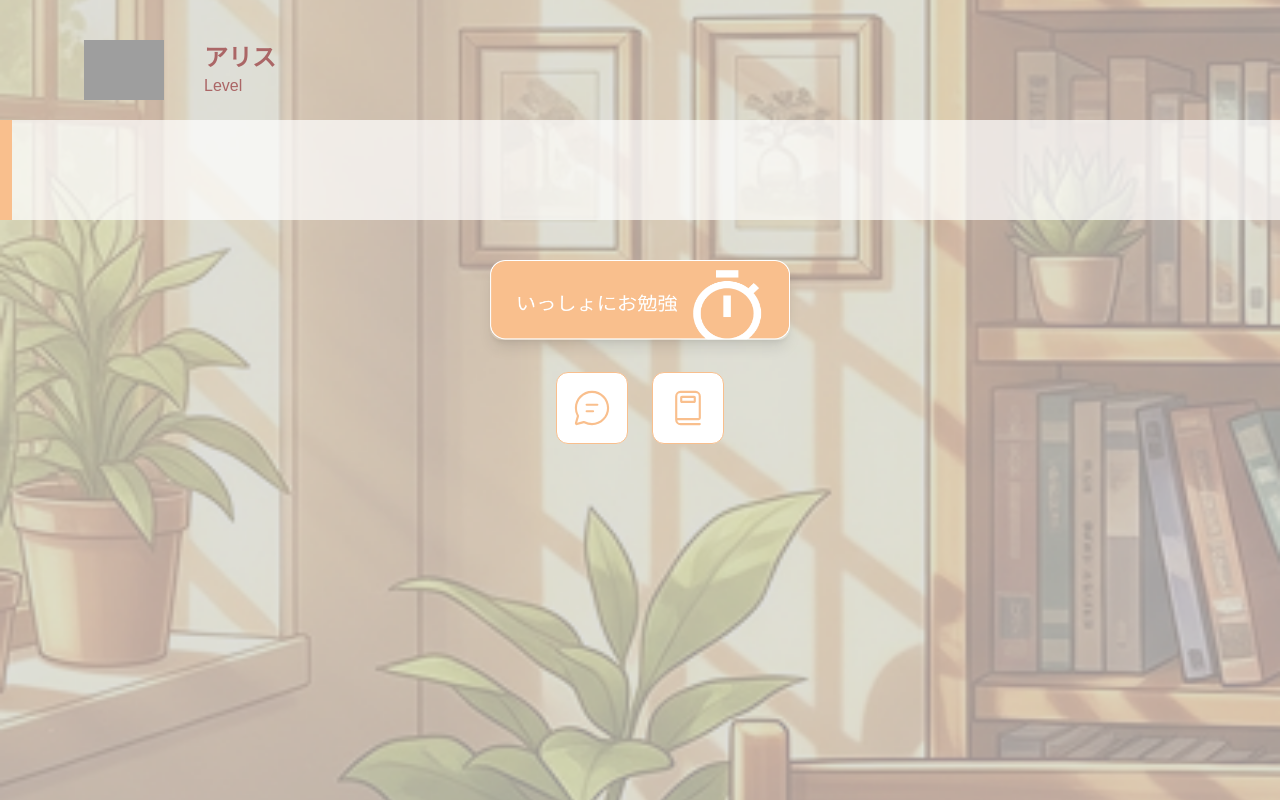
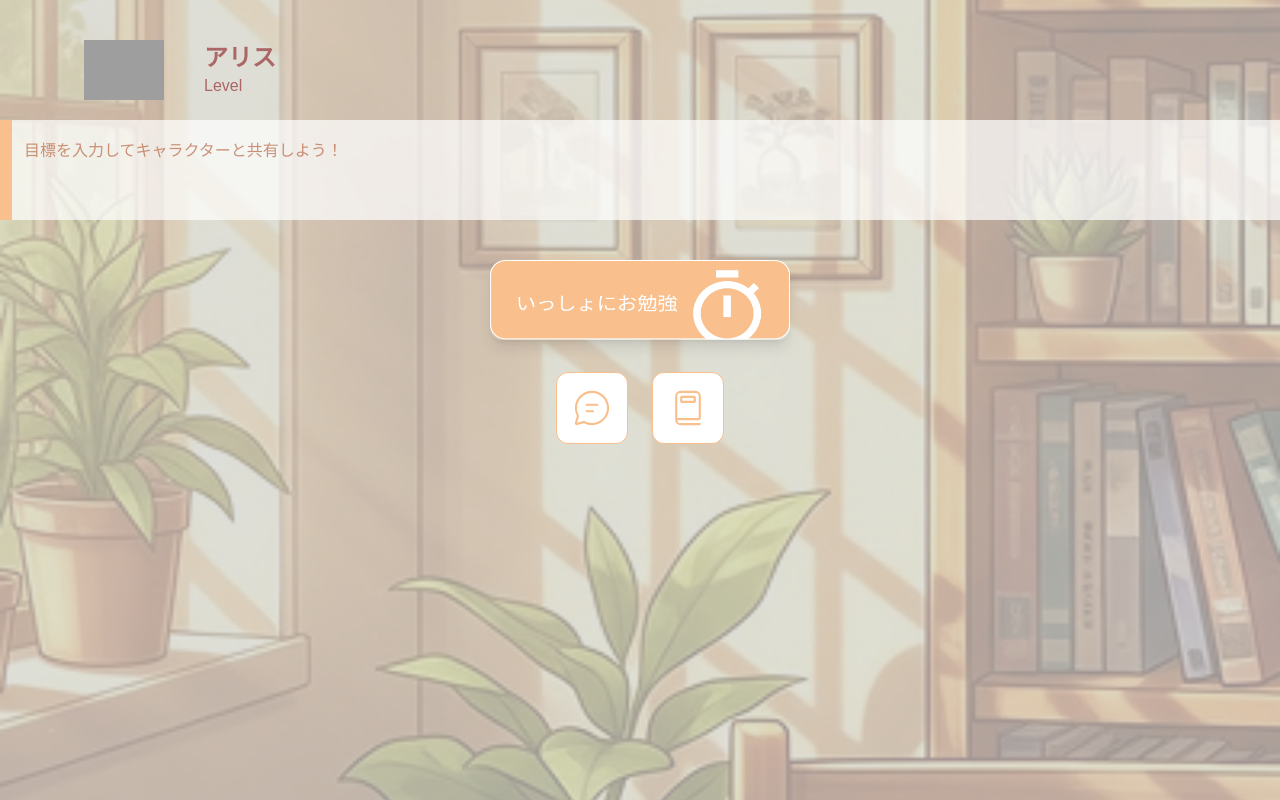
Before and after one commit to akazdayo/hack1_mrfrontend, a Next.js app: page /home in a window 1280 px wide. Built offline with nearby package versions, Linux system fonts and the light colour scheme; grey boxes are pictures that could not be loaded.

Commit message:
goalsの設定

```diff
--- a/src/app/chat/page.tsx
+++ b/src/app/chat/page.tsx
@@ -6,7 +6,6 @@ import NavigationButton from "@/components/navigation_buttun";
 import BackIcon from "@/components/icon/back";
 import DateIndicator from '@/components/chat/date';;
 import MessageBubble from "@/components/chat/MessageBubble";
-import DateIndicator from '@/components/chat/date';
 import MessageInput from '@/components/chat/messageInput';
 import MessageList from '@/components/chat/MessageList';
 import Header from '@/components/chat/Header';
--- a/src/app/home/page.tsx
+++ b/src/app/home/page.tsx
@@ -1,3 +1,4 @@
+"use client";
 import Image from "next/image";
 import { Home_Header } from "@/components/home_header";
 import NavigationButton from "@/components/navigation_buttun";
@@ -5,9 +6,14 @@ import ChatIcon from "@/components/icon/chat";
 import Memory_Icon from "@/components/icon/memory";
 import SettingIcon from "@/components/icon/setting";
 import { Goal } from "@/components/goal";
+import { useState } from "react";
 
 
 export default function Home() {
+  const [isStart, setIsStart] = useState(true);
+  // 今日の目標を管理する->これをGoalをデータベースに保存する。
+  const [todayGoal, setTodayGoal] = useState<string>("");
+
   return (
     <div className="relative min-h-screen overflow-hidden bg-gray-900/40">
       {/* 背景画像 */}
@@ -20,7 +26,7 @@ export default function Home() {
 
       <div className="relative z-10">
         <Home_Header />
-        <Goal/>
+        <Goal onChange={setTodayGoal} isStart={isStart}   />
 
           <div className="flex justify-center pt-10">
             <NavigationButton
--- a/src/components/goal.tsx
+++ b/src/components/goal.tsx
@@ -1,9 +1,55 @@
-export function Goal() {
-    return (
+
+type GoalProps= {
+  onChange: (value: string) => void;
+  isStart: boolean;
+}
 
 
+export function Goal({ onChange,isStart }: GoalProps) {
+  const alltext = [
+   "会いに行きたいな～",
+   "会いに行ってもいい？",
+   "一緒に勉強したいな～",
+   "一緒にやるとやる気が出来るよね",
+   "一緒に頑張ろうよ！",
+  ]
+const text = alltext[1]
+
+    return (
           <div className="bg-white/70 flex  h-25 items-center">
-            <div className="w-3 h-full" style={{background:'#F9BF8D'}} />
+            <div className="w-3   h-full" style={{background:'#F9BF8D'}} />
+            {isStart ? (
+                  <div className="w-full">
+                    <textarea
+                      onChange={(e) => onChange(e.target.value)}
+                      className="w-full h-20 p-3 text-orange-800 bg-transparent border-none outline-none resize-none"
+                      placeholder="目標を入力してキャラクターと共有しよう！"
+                      style={{ fontSize: '16px', lineHeight: '1.5' }}
+                      rows={3}
+                      maxLength={200}
+                      autoFocus
+                    />
+                  </div>
+                ) : (
+                  <div
+                    className="cursor-pointer group"
+                  >
+                    <div className="flex items-center justify-between">
+                      <p style={{
+                            color: '#FF6B35',
+                            fontSize: '20px',
+                            fontWeight: '500',
+                            fontFamily: '"Hiragino Sans", "Yu Gothic UI", "Meiryo UI", sans-serif',
+                            transition: 'all 0.2s ease-in-out',
+                            letterSpacing: '0.3px'
+                          }}
+                          className="flex items-center px-20"
+                          >
+                          {text}
+                          </p>
+                    </div>
+                  </div>
+                )}
           </div>
 
     );
--- a/src/components/timer.tsx
+++ b/src/components/timer.tsx
@@ -8,7 +8,8 @@ const Timer = () => {
   const totalTime = 25 * 60; // 25分
   const [timeLeft, setTimeLeft] = useState(totalTime);
   const [isRunning, setIsRunning] = useState(true);
-  const router = useRouter(); // ← 追加
+  const router = useRouter(); // ← 追
+
 
   useEffect(() => {
     if (!isRunning) return;
@@ -29,6 +30,7 @@ const Timer = () => {
   // タイマーが0になったときにホームに戻る
   useEffect(() => {
     if (timeLeft === 0) {
+
       router.push("/home");
     }
   }, [timeLeft, router]);
```
Also changed, not shown: src/components/videoplayer.tsx (indentation only), 1 other file (tests, documents, lock files or other folders).
